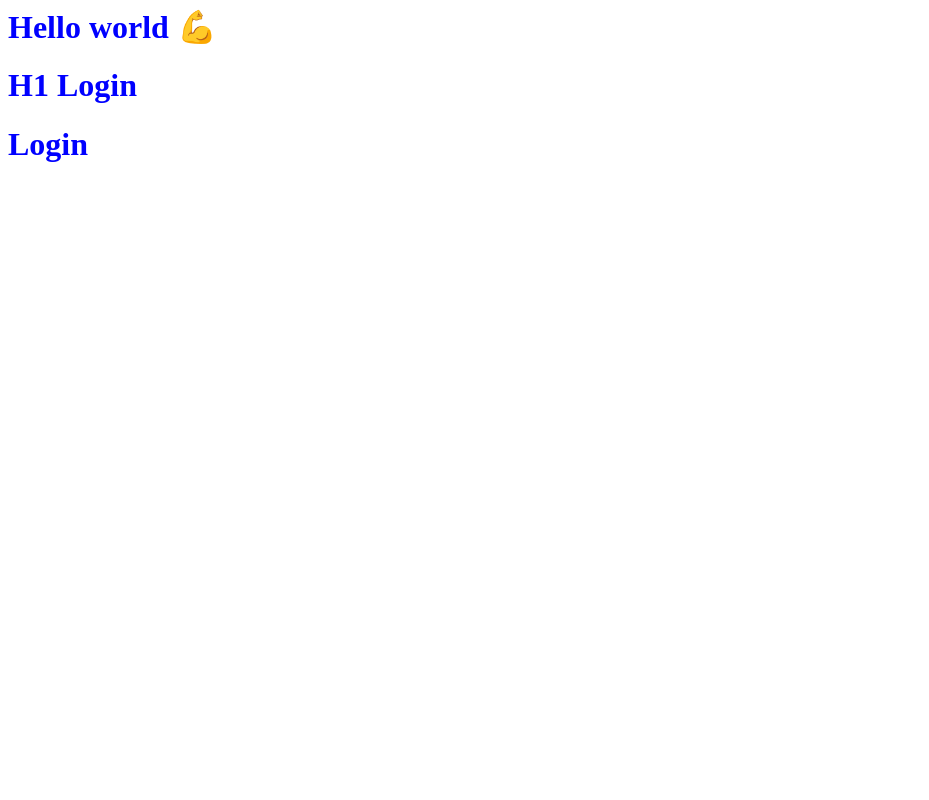
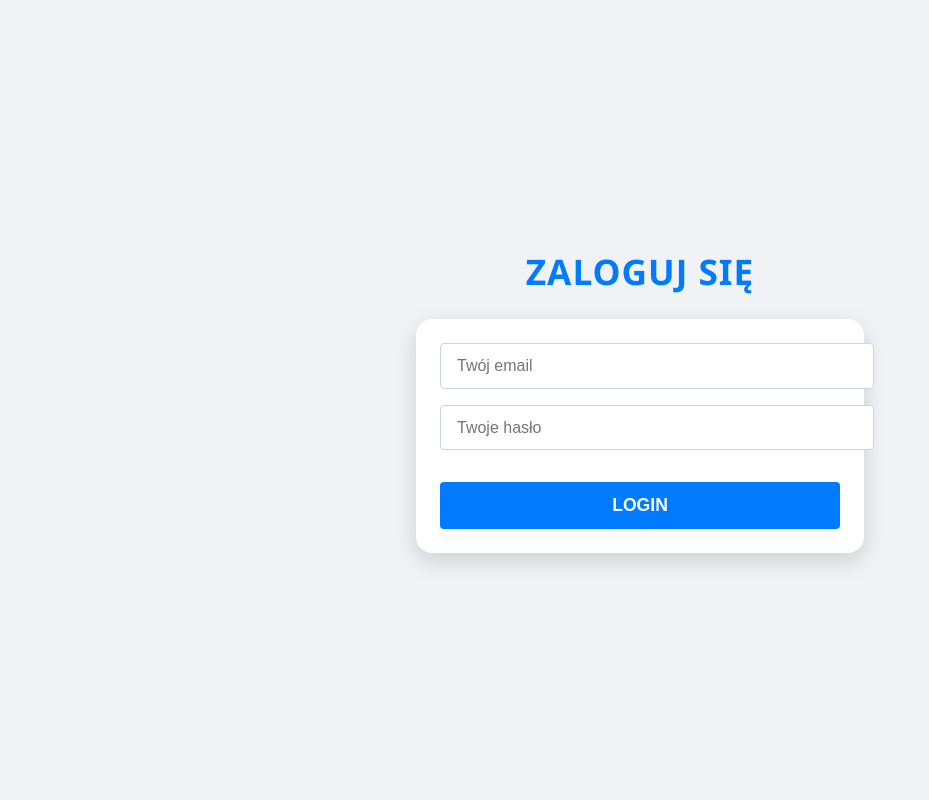
Before and after one commit to pSus365/webintro, a PHP site: page /login in a window 1280 px wide. Shown: the whole page, without its empty margins (0-929 px from the left). Run offline with PHP 8.4, Linux system fonts and the light colour scheme.

Commit message:
controllers and css files added

```diff
--- a/index.php
+++ b/index.php
@@ -1,8 +1,7 @@
 <?php
 
-require_once 'routing.php';
+require_once 'Routing.php';
 
-echo "<h1>Hello world 💪</h1>";
 
 $path = trim($_SERVER['REQUEST_URI'], '/');
 $path = parse_url($path, PHP_URL_PATH);
--- a/public/styles/login.css
+++ b/public/styles/login.css
@@ -1,3 +1,117 @@
-h1 {
-    color: blue;
+/* body {
+    display: flex;
+    justify-content: center;
+    align-items: center;
 }
+
+form {
+    background-color: bisque;
+    border-radius: 1rem;
+    padding: 1.5 rem;
+
+    width: 45vw;
+
+    display: flex;
+    justify-content: center;
+    align-items: center;
+
+    flex-direction: column;
+
+
+} */
+
+:root {
+    --primary-blue: #007bff; /* Główny błękitny kolor */
+    --light-blue: #e7f3ff; /* Jasny błękitny dla tła inputów */
+    --text-color: #333;
+    --border-color: #ced4da;
+    --shadow-color: rgba(0, 0, 0, 0.15); /* Mocniejszy cień */
+    --form-bg: #ffffff;
+    --form-width: 400px;
+    --spacing-md: 1.5rem;
+    --spacing-sm: 1rem;
+}
+
+body {
+    margin: 0;
+    min-height: 100vh;
+    display: flex;
+    justify-content: center; /* Centruje w poziomie */
+    align-items: center; /* Centruje w pionie */
+    font-family: 'Segoe UI', Roboto, 'Helvetica Neue', Arial, sans-serif;
+    background-color: #f0f2f5;
+}
+
+/* KONTENER: Centruje i grupuje nagłówek i formularz */
+.login-container {
+    display: flex;
+    flex-direction: column; /* Ustawia elementy jeden pod drugim */
+    align-items: center; /* Centruje poziomo nagłówek i formularz */
+    padding: 2rem;
+}
+
+/* NAGŁÓWEK: Prosty nagłówek strony logowania */
+.login-header {
+    font-size: 2.2rem;
+    font-weight: 700; /* Pogrubiony */
+    color: var(--primary-blue); /* Główny błękitny kolor */
+    margin-bottom: var(--spacing-md);
+    letter-spacing: 1px; /* Lepszy wygląd */
+}
+
+/* FORMULARZ: Czysty biały box */
+form {
+    background-color: var(--form-bg);
+    border-radius: var(--spacing-sm);
+    padding: var(--spacing-md);
+    width: var(--form-width);
+    max-width: 90%;
+    display: flex;
+    flex-direction: column;
+    align-items: stretch;
+    box-shadow: 0 8px 25px var(--shadow-color); /* Wyraźniejszy cień */
+}
+
+/* Grupa Inputów */
+.form-group {
+    margin-bottom: var(--spacing-sm);
+}
+
+/* Inputy */
+input[type="email"],
+input[type="password"] {
+    width: 100%;
+    padding: 0.8rem var(--spacing-sm);
+    border: 1px solid var(--border-color);
+    border-radius: 0.25rem;
+    font-size: 1rem;
+    color: var(--text-color);
+    background-color: #fff; /* Białe tło */
+    transition: border-color 0.2s;
+}
+
+input[type="email"]:focus,
+input[type="password"]:focus {
+    border-color: var(--primary-blue);
+    outline: 0;
+    box-shadow: 0 0 0 0.15rem rgba(0, 123, 255, 0.25); /* Delikatny niebieski cień */
+}
+
+/* Przycisk LOGIN */
+button[type="submit"] {
+    width: 100%;
+    padding: 0.8rem var(--spacing-md);
+    background-color: var(--primary-blue);
+    color: white;
+    border: none;
+    border-radius: 0.25rem;
+    font-size: 1.1rem;
+    font-weight: 600;
+    cursor: pointer;
+    transition: background-color 0.2s;
+    margin-top: var(--spacing-sm);
+}
+
+button[type="submit"]:hover {
+    background-color: #0056b3;
+}
--- a/public/views/login.html
+++ b/public/views/login.html
@@ -1,12 +1,29 @@
 <!DOCTYPE html>
-<html lang="en">
+<html lang="pl">
 <head>
     <meta charset="UTF-8">
     <meta name="viewport" content="width=device-width, initial-scale=1.0">
     <link rel="stylesheet" href="public/styles/login.css">
-    <title>Login</title>
+    <title>Zaloguj się</title>
 </head>
 <body>
-    <h1>Login</h1>
+
+    <div class="login-container">
+
+        <div class="login-header">
+            ZALOGUJ SIĘ
+        </div>
+
+        <form>
+            <div class="form-group">
+                <input type="email" placeholder="Twój email" required>
+            </div>
+            <div class="form-group">
+                <input type="password" placeholder="Twoje hasło" required>
+            </div>
+            <button type="submit">LOGIN</button>
+        </form>
+
+    </div>
 </body>
 </html>
--- a/routing.php
+++ b/routing.php
@@ -1,20 +1,47 @@
 <?php
 
+require_once 'src/controllers/SecurityController.php';
+
 class Routing {
+    public static $routes = [
+        "login" => [
+            "controller" => "SecurityController",
+            "action" => "login"
+        ],
+        "dashboard" => [
+            "controller" => "DashboardController",
+            "action" => "dashboard"
+        ]
+        ];
+
     public static function run(string $path) {
         switch ($path) {
             case 'dashboard':
+            // TODO: conect with databsse
+            // get elements to present on dashboard
            echo "<h1>H1 Dashboard</h1>";
            include 'public/views/dashboard.html';
            break;
+
        case 'login':
-           echo "<h1>H1 Login</h1>";
-           include 'public/views/login.html';
-           break;
+       case 'register':
+        // TODO: get from form user email and password
+        // check in database if user exists
+        //if user exists, redirect to dashboard
+        //if user does not exist, show error message
+        $controller = Routing::$routes[$path]["controller"];
+        $action = Routing::$routes[$path]["action"];
+
+        $controllerObj=new $controller;
+        $controllerObj->$action();
+
+
+        break;
+
        default:
            echo "<h1>H1 404</h1>";
            include 'public/views/404.html';
            break;
-       }
     }
 }
+}
--- /dev/null
+++ b/src/controllers/AppController.php
@@ -0,0 +1,27 @@
+<?php
+
+class AppController {
+
+    protected function render(string $template = null, array $variables = [])
+    {
+        $templatePath = 'public/views/'. $template.'.html';
+        $templatePath404 = 'public/views/404.html';
+        $output = "";
+        if(file_exists($templatePath)){
+            // ["message" => "Bledne haslo lub email"]
+            extract($variables);
+            // $message = "Bledne haslo lub email";
+            //echo $message; -> klucze staną sie zmiennymi bo tak dziala klasa extract
+
+            ob_start();
+            include $templatePath;
+            $output = ob_get_clean();
+        } else {
+            ob_start();
+            include $templatePath404;
+            $output = ob_get_clean();
+        }
+        echo $output;
+    }
+
+}
--- /dev/null
+++ b/src/controllers/SecurityController.php
@@ -0,0 +1,16 @@
+<?php
+
+require_once 'AppController.php';
+
+class SecurityController extends AppController {
+    public function login() {
+        // TODO: zwroc html, przerworz dane
+
+
+
+        // przekazywanie tablicy asocjacyjnej do widoku
+       return $this->render('login', ['message' => 'Bledne haslo lub email']);
+
+
+    }
+}
```
